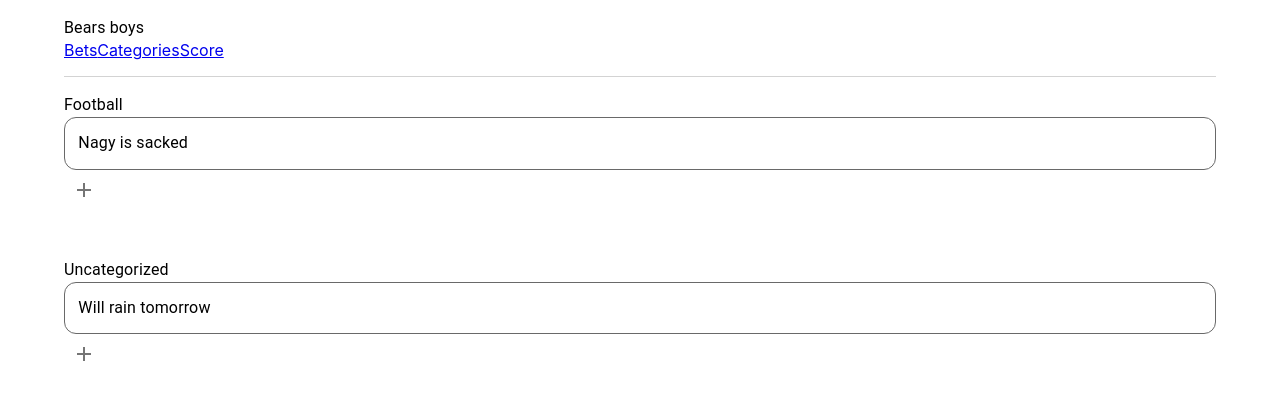
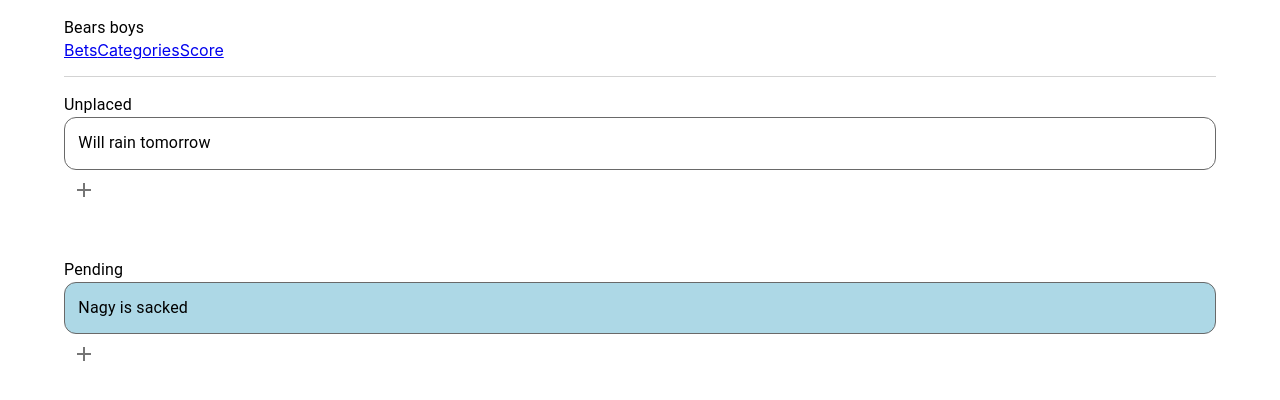
Before and after one commit to GraysonRicketts/Bets-With-Friends-Web, a React (Create React App) app in the folder code/: page /group/123/bets in a window 1280 px wide. Shown: the top 400 px of the page. Built offline with nearby package versions, Linux system fonts and the light colour scheme.

Commit message:
progress

```diff
--- a/code/package.json
+++ b/code/package.json
@@ -7,6 +7,7 @@
     "@emotion/styled": "^11.3.0",
     "@mui/icons-material": "^5.0.1",
     "@mui/material": "^5.0.2",
+    "@reduxjs/toolkit": "^1.6.1",
     "@testing-library/jest-dom": "^5.11.4",
     "@testing-library/react": "^11.1.0",
     "@testing-library/user-event": "^12.1.10",
@@ -14,9 +15,11 @@
     "@types/node": "^12.0.0",
     "@types/react": "^17.0.0",
     "@types/react-dom": "^17.0.0",
+    "@types/react-redux": "^7.1.18",
     "@types/react-router-dom": "^5.3.0",
     "react": "^17.0.2",
     "react-dom": "^17.0.2",
+    "react-redux": "^7.2.5",
     "react-router-dom": "^5.3.0",
     "react-scripts": "4.0.3",
     "typescript": "^4.1.2",
--- a/code/src/App.tsx
+++ b/code/src/app/App.tsx
@@ -1,8 +1,8 @@
-import { Home } from "./pages/Home";
+import { Home } from "../pages/Home";
 import { Container } from '@mui/material';
 import { Route } from "react-router";
 import { Switch } from "react-router-dom";
-import { Group } from "./pages/Group";
+import { Group } from "../pages/Group";
 
 function App() {
   return (
--- a/code/src/fakedData.ts
+++ b/code/src/app/fakedData.ts
@@ -1,4 +1,4 @@
-import { Bet, Group, User, Wager, Option, Category } from "./interfaces";
+import { Bet, Group, User, Wager, Option, Category } from "../interfaces";
 
 export const fakedMembers: User[] = [
     {
@@ -29,7 +29,8 @@ export const fakedOptions: Option[] = [
 ];
 
 export const fakedWagers: Wager[] = [
-    { id: '123', option: fakedOptions[0], amount: 20, user: fakedMembers[0] }
+    { id: '123', option: fakedOptions[0], amount: 20, user: fakedMembers[0] },
+    { id: '245', option: fakedOptions[1], amount: 40, user: fakedMembers[1] }
 ]
 
 const footballCategory: Category = {
@@ -50,7 +51,7 @@ export const fakedBets: Bet[] = [
         title: 'Will rain tomorrow',
         options: fakedOptions,
         isOpen: true,
-        wagers: fakedWagers
+        wagers: [fakedWagers[1]]
     }
 ]
 
--- /dev/null
+++ b/code/src/app/store.ts
@@ -0,0 +1,13 @@
+import { configureStore } from '@reduxjs/toolkit'
+import userReducer from './userSlice';
+
+export const store = configureStore({
+  reducer: {
+    user: userReducer
+  },
+})
+
+// Infer the `RootState` and `AppDispatch` types from the store itself
+export type RootState = ReturnType<typeof store.getState>
+// Inferred type: {posts: PostsState, comments: CommentsState, users: UsersState}
+export type AppDispatch = typeof store.dispatch
--- /dev/null
+++ b/code/src/app/userSlice.ts
@@ -0,0 +1,18 @@
+import { createSlice } from '@reduxjs/toolkit'
+import { fakedMembers } from './fakedData'
+
+export const userSlice = createSlice({
+  name: 'user',
+  initialState: fakedMembers[0],
+  reducers: {
+    login: (state) => {
+    },
+    logout: (state) => {
+    }
+  },
+})
+
+// Action creators are generated for each case reducer function
+// export const { login, logout } = userSlice.actions
+
+export default userSlice.reducer
--- a/code/src/components/ButtonRow.tsx
+++ b/code/src/components/ButtonRow.tsx
@@ -1,17 +1,20 @@
 import { ButtonBase } from "@mui/material"
+import { SxProps, Theme } from "@mui/system"
 import React from "react"
 
 interface Props {
     onClick: () => void;
+    sx?: SxProps<Theme>
 }
-export const ButtonRow: React.FC<Props> = ({ onClick, children }) => {
+export const ButtonRow: React.FC<Props> = ({ onClick, children, sx }) => {
     return <ButtonBase
             sx={{
                 borderRadius: 3,
                 border: '1px solid dimgray',
                 padding: '1em',
                 width: '100%',
-                justifyContent: 'space-between'
+                justifyContent: 'space-between',
+                ...sx
             }}
             onClick={onClick}>
             {children}
--- a/code/src/index.tsx
+++ b/code/src/index.tsx
@@ -4,13 +4,17 @@ import {
   BrowserRouter as Router
 } from "react-router-dom";
 import './index.css';
-import App from './App';
+import App from './app/App';
+import { store } from './app/store'
+import { Provider } from 'react-redux'
 
 ReactDOM.render(
   <React.StrictMode>
-    <Router>
-      <App />
-    </Router>
+    <Provider store={store}>
+      <Router>
+        <App />
+      </Router>
+    </Provider>
   </React.StrictMode>,
   document.getElementById('root')
 );
--- a/code/src/pages/Group/Bets.tsx
+++ b/code/src/pages/Group/CategorizedBets.tsx
@@ -5,6 +5,8 @@ import { ButtonRow } from "../../components/ButtonRow";
 import { Bet, Category } from "../../interfaces";
 import AddIcon from '@mui/icons-material/Add';
 import { EditBetModal } from "./EditBetModal";
+import { useSelector } from "react-redux";
+import { RootState } from "../../app/store";
 
 interface Props {
     bets: Bet[]
@@ -29,20 +31,26 @@ function groupByCategory(bets: Bet[]): GroupedBets[] {
     return groupedBets;
 }
 
-export const Bets: React.FC<Props> = ({ bets }) => {
-    const groupedBets = groupByCategory(bets);
+export const CategorizedBets: React.FC<Props> = ({ bets }) => {
+    const categorizedBets = groupByCategory(bets);
     const [isEditModalOpen, setIsEditModalOpen] = useState(false);
     const [editBet, setEditBet] = useState<Bet | undefined>(undefined);
+    const userId = useSelector((state: RootState) => state.user.id)
 
-    return <>{groupedBets.map(gb => {
+    return <>{categorizedBets.map(gb => {
         return <Box key={`gb_bets_${gb.category?.id}`} sx={{ marginBottom: '3em' }}>
             <Typography>{gb.category?.name || 'Uncategorized'}</Typography>
 
             {gb.bets.map(b => {
+                const isWagerPlaced = b.wagers.find(w => w.user.id === userId)
+                const wagerStyle = isWagerPlaced && {
+                    backgroundColor: 'lightblue'
+                }
                 return <ButtonRow onClick={() => {
                     setIsEditModalOpen(true)
                     setEditBet(b)
-                }}>
+                }}
+                    sx={wagerStyle}>
                     <Typography>{b.title}</Typography>
                 </ButtonRow>
             })}
--- a/code/src/pages/Group/EditBetModal.tsx
+++ b/code/src/pages/Group/EditBetModal.tsx
@@ -1,6 +1,6 @@
 import { Box, Button, Modal, TextField, Typography } from "@mui/material"
 import { useState } from "react";
-import { Bet } from "../../interfaces"
+import { Bet, Option } from "../../interfaces"
 
 interface Props {
     bet: Bet;
@@ -28,6 +28,7 @@ enum ModalProgress {
 export const EditBetModal: React.FC<Props> = ({ bet, isOpen, onClose }) => {
     const [betInput, setBetInput] = useState<number>(0);
     const [modalProgress, setModalProgress] = useState<ModalProgress>(ModalProgress.Edit);
+    const [seclectedOutcome, setSelectedOutcome] = useState<Option | undefined>(undefined);
 
     const EditPage = <>
         <Typography>{bet.title}</Typography>
@@ -63,6 +64,7 @@ export const EditBetModal: React.FC<Props> = ({ bet, isOpen, onClose }) => {
         {bet.options.map(o => {
             return <Button variant="outlined" key={`select-option-button-${o.id}`} onClick={() => {
                 setModalProgress(ModalProgress.Confirm)
+                setSelectedOutcome(o);
             }}><Typography>{o.name}</Typography></Button>
         })}
     </>
--- /dev/null
+++ b/code/src/pages/Group/PlacedBets.tsx
@@ -0,0 +1,85 @@
+import { IconButton, Typography } from "@mui/material";
+import { Box } from "@mui/system";
+import React, { useState } from "react";
+import { ButtonRow } from "../../components/ButtonRow";
+import { Bet, Category, uuid } from "../../interfaces";
+import AddIcon from '@mui/icons-material/Add';
+import { EditBetModal } from "./EditBetModal";
+import { useSelector } from "react-redux";
+import { RootState } from "../../app/store";
+
+interface Props {
+    bets: Bet[]
+}
+interface GroupedBets {
+    isPlaced: boolean
+    bets: Bet[];
+}
+
+function groupByPlacement(bets: Bet[], userId: uuid): GroupedBets[] {
+    const groupedBets: GroupedBets[] = [ { isPlaced: true, bets: []}, {isPlaced: false, bets: []}];
+
+    bets.forEach((b) => {
+        if (b.wagers.find(w => w.user.id === userId)) {
+            groupedBets.find(gb => gb.isPlaced)?.bets.push(b);
+        } else {
+            groupedBets.find(gb => !gb.isPlaced)?.bets.push(b);
+        }
+    })
+
+    return groupedBets;
+}
+
+export const PlacedBets: React.FC<Props> = ({ bets }) => {
+    const userId = useSelector((state: RootState) => state.user.id)
+    const groupedBets = groupByPlacement(bets, userId);
+    const [isEditModalOpen, setIsEditModalOpen] = useState(false);
+    const [editBet, setEditBet] = useState<Bet | undefined>(undefined);
+
+
+    return <><Box sx={{ marginBottom: '3em' }}>
+            <Typography>Unplaced</Typography>
+
+            {groupedBets.find(gb => !gb.isPlaced)?.bets.map(b => {
+                const isWagerPlaced = b.wagers.find(w => w.user.id === userId)
+                const wagerStyle = isWagerPlaced && {
+                    backgroundColor: 'lightblue'
+                }
+                return <ButtonRow onClick={() => {
+                    setIsEditModalOpen(true)
+                    setEditBet(b)
+                }}
+                    sx={wagerStyle}>
+                    <Typography>{b.title}</Typography>
+                </ButtonRow>
+            })}
+
+            <IconButton aria-label="add">
+                <AddIcon />
+            </IconButton>
+        </Box>
+
+        <Box sx={{ marginBottom: '3em' }}>
+            <Typography>Pending</Typography>
+
+            {groupedBets.find(gb => gb.isPlaced)?.bets.map(b => {
+                const isWagerPlaced = b.wagers.find(w => w.user.id === userId)
+                const wagerStyle = isWagerPlaced && {
+                    backgroundColor: 'lightblue'
+                }
+                return <ButtonRow onClick={() => {
+                    setIsEditModalOpen(true)
+                    setEditBet(b)
+                }}
+                    sx={wagerStyle}>
+                    <Typography>{b.title}</Typography>
+                </ButtonRow>
+            })}
+
+            <IconButton aria-label="add">
+                <AddIcon />
+            </IconButton>
+        </Box>
+        {editBet && <EditBetModal isOpen={isEditModalOpen} bet={editBet} onClose={() => { setIsEditModalOpen(false) }} />}
+    </>
+}
--- a/code/src/pages/Group/index.tsx
+++ b/code/src/pages/Group/index.tsx
@@ -2,8 +2,9 @@ import { Box, Typography } from '@mui/material';
 import React from 'react';
 import { Redirect, Route, useParams, useRouteMatch } from 'react-router';
 import { NavLink, Switch } from 'react-router-dom';
-import { fakedGroup } from '../../fakedData';
-import { Bets } from './Bets';
+import { fakedGroup } from '../../app/fakedData';
+import { CategorizedBets } from './CategorizedBets';
+import { PlacedBets } from './PlacedBets';
 
 export const Group: React.FC = () => {
     const { id } = useParams<{ id: string }>();
@@ -19,8 +20,8 @@ export const Group: React.FC = () => {
 
         <Box sx={{ paddingTop: '1em', marginTop: '1em', borderTop: '1px solid lightgray'}}>
             <Switch>
-                <Route path={`${url}/bets`}><Bets bets={group.bets} /></Route>
-                <Route path={`${url}/categories`}>no</Route>
+                <Route path={`${url}/bets`}><PlacedBets bets={group.bets} /></Route>
+                <Route path={`${url}/categories`}><CategorizedBets bets={group.bets} /></Route>
                 <Route path={`${url}/score`}>things</Route>
                 <Redirect to={`${url}/bets`} />
             </Switch>
--- a/code/src/pages/Home.tsx
+++ b/code/src/pages/Home.tsx
@@ -2,7 +2,7 @@ import { Typography } from '@mui/material';
 import React from "react"
 import { useHistory } from 'react-router-dom';
 import { ButtonRow } from '../components/ButtonRow';
-import { fakedGroup } from '../fakedData';
+import { fakedGroup } from '../app/fakedData';
 import { Group } from "../interfaces";
 
 
```
Also changed, not shown: 1 other file (tests, documents, lock files or other folders).
